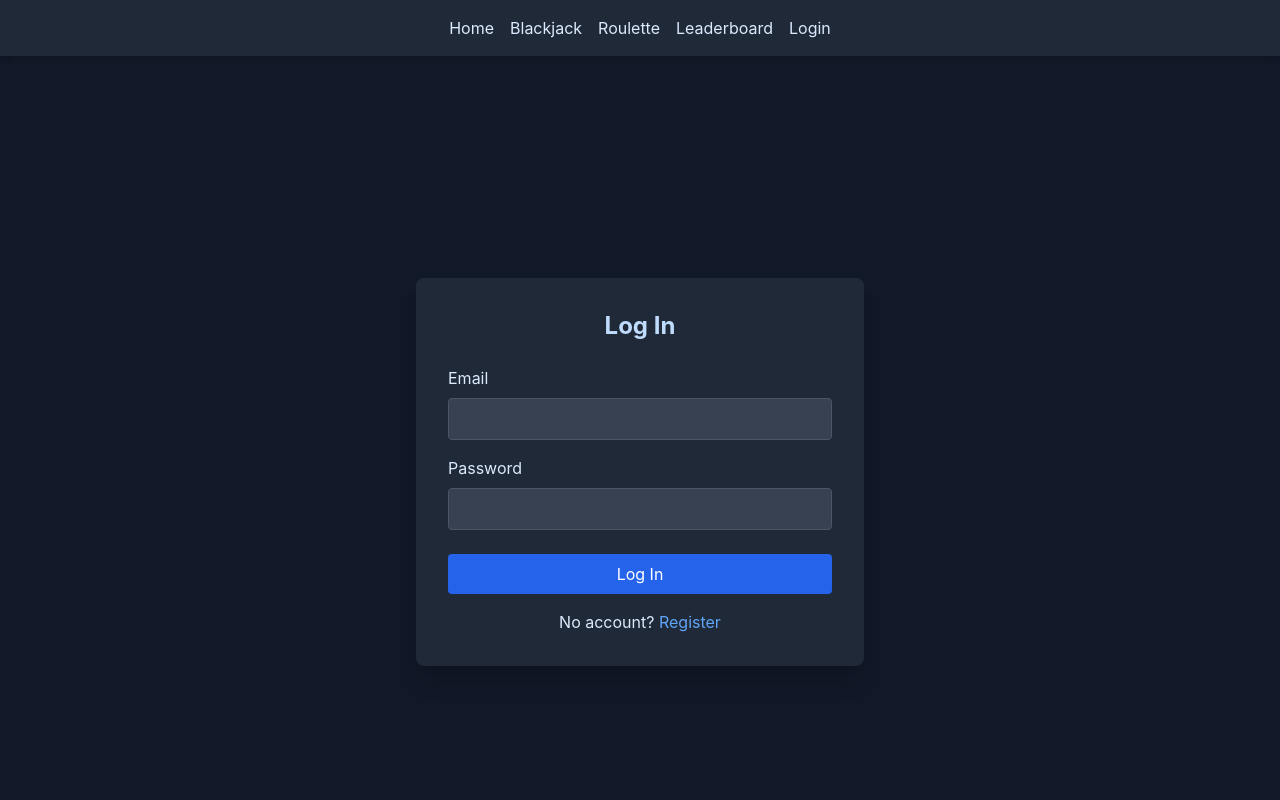
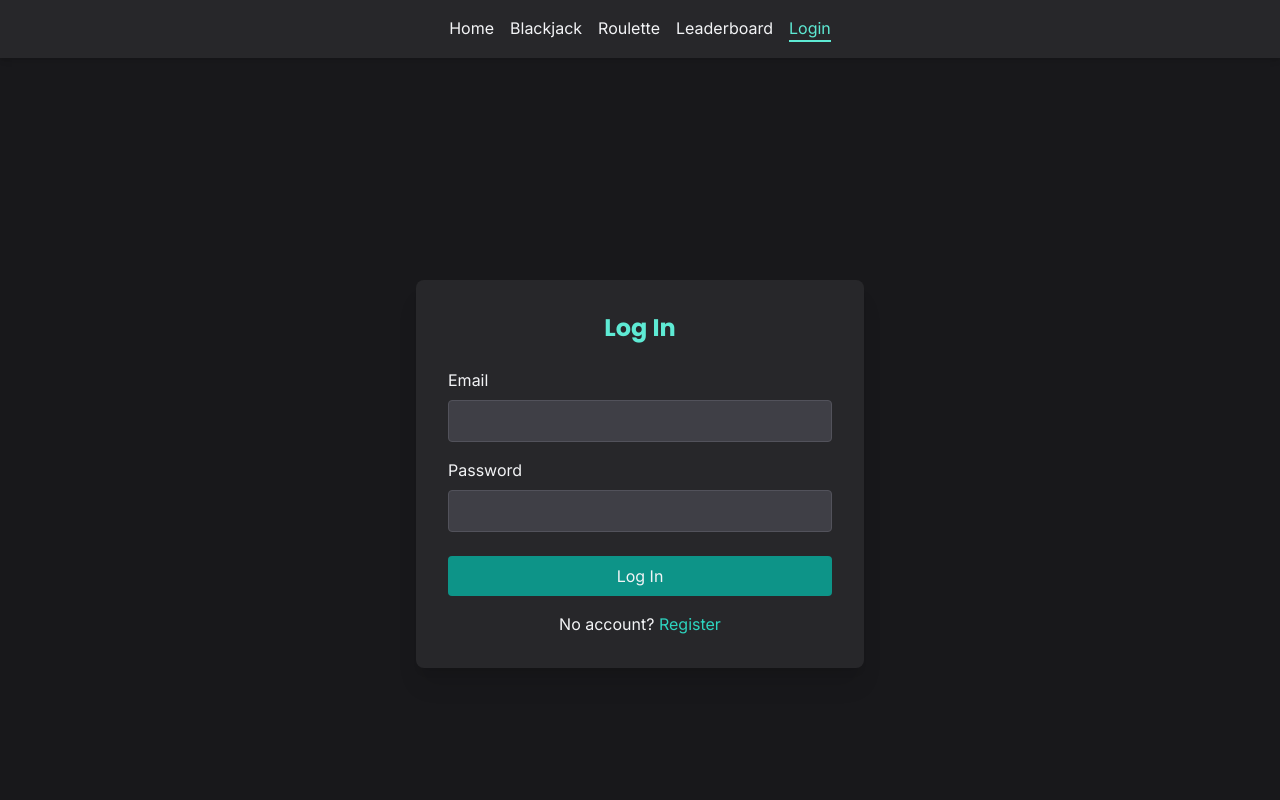
Before and after one commit to Adika713/gambling-website-frontend, a Next.js app: page /login in a window 1280 px wide. Shown: the top 800 px of the page. Built offline with nearby package versions, Linux system fonts and the light colour scheme.

Commit message:
Update styles with new fonts and colors, highlight navbar, fix leaderboard

```diff
--- a/components/Navbar.js
+++ b/components/Navbar.js
@@ -1,53 +1,75 @@
 import Link from 'next/link';
+import { useRouter } from 'next/router';
 import { useContext } from 'react';
 import { AuthContext } from '../pages/_app';
 
 export default function Navbar() {
   const { isAuthenticated, setIsAuthenticated, balance } = useContext(AuthContext);
+  const router = useRouter();
 
   const handleLogout = () => {
     localStorage.removeItem('token');
     setIsAuthenticated(false);
   };
 
+  const isActive = (path) => router.pathname === path;
+
   return (
-    <nav className="bg-gray-800 p-4 shadow-md">
+    <nav className="bg-zinc-800 p-4 shadow-md">
       <div className="container mx-auto flex justify-between items-center">
         <div className="flex-1"></div>
         <div className="flex space-x-4">
-          <Link href="/" className="text-blue-100 hover:text-blue-400">
+          <Link
+            href="/"
+            className={`text-gray-100 hover:text-teal-300 ${isActive('/') ? 'text-teal-300 border-b-2 border-teal-300' : ''}`}
+          >
             Home
           </Link>
-          <Link href="/blackjack" className="text-blue-100 hover:text-blue-400">
+          <Link
+            href="/blackjack"
+            className={`text-gray-100 hover:text-teal-300 ${isActive('/blackjack') ? 'text-teal-300 border-b-2 border-teal-300' : ''}`}
+          >
             Blackjack
           </Link>
-          <Link href="/roulette" className="text-blue-100 hover:text-blue-400">
+          <Link
+            href="/roulette"
+            className={`text-gray-100 hover:text-teal-300 ${isActive('/roulette') ? 'text-teal-300 border-b-2 border-teal-300' : ''}`}
+          >
             Roulette
           </Link>
-          <Link href="/leaderboard" className="text-blue-100 hover:text-blue-400">
+          <Link
+            href="/leaderboard"
+            className={`text-gray-100 hover:text-teal-300 ${isActive('/leaderboard') ? 'text-teal-300 border-b-2 border-teal-300' : ''}`}
+          >
             Leaderboard
           </Link>
           {isAuthenticated ? (
             <>
-              <Link href="/profile" className="text-blue-100 hover:text-blue-400">
+              <Link
+                href="/profile"
+                className={`text-gray-100 hover:text-teal-300 ${isActive('/profile') ? 'text-teal-300 border-b-2 border-teal-300' : ''}`}
+              >
                 Profile
               </Link>
               <button
                 onClick={handleLogout}
-                className="text-blue-100 hover:text-blue-400"
+                className={`text-gray-100 hover:text-teal-300 ${isActive('/logout') ? 'text-teal-300 border-b-2 border-teal-300' : ''}`}
               >
                 Logout
               </button>
             </>
           ) : (
-            <Link href="/login" className="text-blue-100 hover:text-blue-400">
+            <Link
+              href="/login"
+              className={`text-gray-100 hover:text-teal-300 ${isActive('/login') ? 'text-teal-300 border-b-2 border-teal-300' : ''}`}
+            >
               Login
             </Link>
           )}
         </div>
         <div className="flex-1 text-right">
           {isAuthenticated && (
-            <span className="text-blue-100">Balance: {balance} credits</span>
+            <span className="text-gray-100">Balance: {balance} credits</span>
           )}
         </div>
       </div>
--- a/pages/_app.js
+++ b/pages/_app.js
@@ -39,16 +39,18 @@ export default function MyApp({ Component, pageProps }) {
         <title>Gambling Website</title>
         <meta name="description" content="Virtual currency gambling platform" />
         <link rel="icon" href="/favicon.ico" />
+        <link rel="preconnect" href="https://fonts.googleapis.com" />
+        <link rel="preconnect" href="https://fonts.gstatic.com" crossOrigin="anonymous" />
       </Head>
-      <div className="min-h-screen bg-gray-900 text-blue-200">
+      <div className="min-h-screen bg-zinc-900 text-gray-100">
         <Navbar />
         <main className="container mx-auto p-4">
           <Component {...pageProps} />
         </main>
-        <footer className="text-center py-4 text-blue-400">
+        <footer className="text-center py-4 text-teal-400">
           <p>This site uses virtual currency for entertainment purposes only.</p>
           <p>
-            <a href="https://beawaregambling.com" target="_blank" rel="noopener noreferrer" className="text-blue-400 hover:underline">
+            <a href="https://beawaregambling.com" target="_blank" rel="noopener noreferrer" className="text-teal-400 hover:text-teal-300">
               Be Aware Gambling
             </a>
           </p>
@@ -56,7 +58,7 @@ export default function MyApp({ Component, pageProps }) {
             href="https://paypal.me/airfalcon"
             target="_blank"
             rel="noopener noreferrer"
-            className="inline-block bg-blue-600 text-white px-4 py-2 rounded mt-2 hover:bg-blue-700"
+            className="inline-block bg-teal-600 text-gray-100 px-4 py-2 rounded mt-2 hover:bg-teal-700"
           >
             Donate via PayPal
           </a>
--- a/pages/leaderboard.js
+++ b/pages/leaderboard.js
@@ -3,24 +3,42 @@ import axios from 'axios';
 
 export default function Leaderboard() {
   const [leaderboard, setLeaderboard] = useState([]);
+  const [loading, setLoading] = useState(true);
+  const [error, setError] = useState('');
 
   useEffect(() => {
     const fetchLeaderboard = async () => {
+      setLoading(true);
+      setError('');
       try {
-        const res = await axios.get(`${process.env.NEXT_PUBLIC_API_URL}/users/leaderboard`);
+        const token = localStorage.getItem('token');
+        const res = await axios.get(`${process.env.NEXT_PUBLIC_API_URL}/users/leaderboard`, {
+          headers: { Authorization: `Bearer ${token}` },
+        });
+        console.log('Leaderboard response:', res.data); // Debug
         setLeaderboard(res.data);
       } catch (err) {
         console.error('Failed to fetch leaderboard:', err);
+        setError(err.response?.data?.message || 'Failed to load leaderboard');
+      } finally {
+        setLoading(false);
       }
     };
     fetchLeaderboard();
   }, []);
 
   return (
-    <div className="min-h-screen bg-gray-900 flex items-center justify-center p-4">
-      <div className="bg-gray-800 p-8 rounded-lg shadow-xl max-w-2xl w-full">
-        <h2 className="text-2xl font-bold mb-6 text-blue-200 text-center">Leaderboard</h2>
-        <table className="w-full text-blue-100">
+    <div className="min-h-screen bg-zinc-900 flex items-center justify-center p-4">
+      <div className="bg-zinc-800 p-8 rounded-lg shadow-xl max-w-2xl w-full">
+        <h2 className="text-2xl font-bold mb-6 text-teal-300 text-center">Leaderboard</h2>
+        {loading ? (
+          <p className="text-gray-100 text-center">Loading...</p>
+        ) : error ? (
+          <p className="text-red-500 text-center">{error}</p>
+        ) : leaderboard.length === 0 ? (
+          <p className="text-gray-100 text-center">No players found.</p>
+        ) : (
+          <table className="w-full text-gray-100">
             <thead>
               <tr>
                 <th className="text-left p-2">Rank</th>
@@ -30,7 +48,7 @@ export default function Leaderboard() {
             </thead>
             <tbody>
               {leaderboard.map((player, index) => (
-              <tr key={player._id} className="border-t border-gray-700">
+                <tr key={player._id} className="border-t border-zinc-700">
                   <td className="p-2">{index + 1}</td>
                   <td className="p-2">{player.discordName || 'Unknown'}</td>
                   <td className="p-2 text-right">{player.balance} credits</td>
@@ -38,6 +56,7 @@ export default function Leaderboard() {
               ))}
             </tbody>
           </table>
+        )}
       </div>
     </div>
   );
--- a/pages/login.js
+++ b/pages/login.js
@@ -5,7 +5,7 @@ import { useState, useContext } from 'react';
 import { TransitionGroup, CSSTransition } from 'react-transition-group';
 
 export default function AuthPanel() {
-         const [mode, setMode] = useState('login'); // 'login' or 'register'
+  const [mode, setMode] = useState('login');
   const [email, setEmail] = useState('');
   const [password, setPassword] = useState('');
   const [username, setUsername] = useState('');
@@ -55,8 +55,8 @@ import { useState, useContext } from 'react';
   };
 
   return (
-           <div className="min-h-screen bg-gray-900 flex items-center justify-center p-4">
-             <div className="bg-gray-800 p-8 rounded-lg shadow-xl max-w-md w-full">
+    <div className="min-h-screen bg-zinc-900 flex items-center justify-center p-4">
+      <div className="bg-zinc-800 p-8 rounded-lg shadow-xl max-w-md w-full">
         <TransitionGroup>
           <CSSTransition
             key={mode}
@@ -66,11 +66,11 @@ import { useState, useContext } from 'react';
             <div>
               {mode === 'login' ? (
                 <>
-                         <h2 className="text-2xl font-bold mb-6 text-blue-200 text-center">Log In</h2>
-                         {error && <p className="text-red-400 mb-4 text-center">{error}</p>}
+                  <h2 className="text-2xl font-bold mb-6 text-teal-300 text-center">Log In</h2>
+                  {error && <p className="text-red-500 mb-4 text-center">{error}</p>}
                   <form onSubmit={handleLogin}>
                     <div className="mb-4">
-                             <label htmlFor="email" className="block text-blue-100 mb-2">
+                      <label htmlFor="email" className="block text-gray-100 mb-2">
                         Email
                       </label>
                       <input
@@ -78,12 +78,12 @@ import { useState, useContext } from 'react';
                         id="email"
                         value={email}
                         onChange={(e) => setEmail(e.target.value)}
-                               className="w-full p-2 rounded bg-gray-700 text-blue-100 border border-gray-600 focus:outline-none focus:border-blue-500"
+                        className="w-full p-2 rounded bg-zinc-700 text-gray-100 border border-zinc-600 focus:outline-none focus:border-teal-500"
                         required
                       />
                     </div>
                     <div className="mb-6">
-                             <label htmlFor="password" className="block text-blue-100 mb-2">
+                      <label htmlFor="password" className="block text-gray-100 mb-2">
                         Password
                       </label>
                       <input
@@ -91,23 +91,23 @@ import { useState, useContext } from 'react';
                         id="password"
                         value={password}
                         onChange={(e) => setPassword(e.target.value)}
-                               className="w-full p-2 rounded bg-gray-700 text-blue-100 border border-gray-600 focus:outline-none focus:border-blue-500"
+                        className="w-full p-2 rounded bg-zinc-700 text-gray-100 border border-zinc-600 focus:outline-none focus:border-teal-500"
                         required
                       />
                     </div>
                     <button
                       type="submit"
-                             className="w-full bg-blue-600 text-white p-2 rounded hover:bg-blue-700 transition-colors"
+                      className="w-full bg-teal-600 text-gray-100 p-2 rounded hover:bg-teal-700 transition-colors"
                     >
                       Log In
                     </button>
                   </form>
-                         <p className="text-blue-100 mt-4 text-center">
+                  <p className="text-gray-100 mt-4 text-center">
                     No account?{' '}
                     <button
                       type="button"
                       onClick={() => switchMode('register')}
-                             className="text-blue-400 hover:underline"
+                      className="text-teal-400 hover:text-teal-300"
                     >
                       Register
                     </button>
@@ -115,11 +115,11 @@ import { useState, useContext } from 'react';
                 </>
               ) : (
                 <>
-                         <h2 className="text-2xl font-bold mb-6 text-blue-200 text-center">Register</h2>
-                         {error && <p className="text-red-400 mb-4 text-center">{error}</p>}
+                  <h2 className="text-2xl font-bold mb-6 text-teal-300 text-center">Register</h2>
+                  {error && <p className="text-red-500 mb-4 text-center">{error}</p>}
                   <form onSubmit={handleRegister}>
                     <div className="mb-4">
-                             <label htmlFor="username" className="block text-blue-100 mb-2">
+                      <label htmlFor="username" className="block text-gray-100 mb-2">
                         Username
                       </label>
                       <input
@@ -127,12 +127,12 @@ import { useState, useContext } from 'react';
                         id="username"
                         value={username}
                         onChange={(e) => setUsername(e.target.value)}
-                               className="w-full p-2 rounded bg-gray-700 text-blue-100 border border-gray-600 focus:outline-none focus:border-blue-500"
+                        className="w-full p-2 rounded bg-zinc-700 text-gray-100 border border-zinc-600 focus:outline-none focus:border-teal-500"
                         required
                       />
                     </div>
                     <div className="mb-4">
-                             <label htmlFor="email" className="block text-blue-100 mb-2">
+                      <label htmlFor="email" className="block text-gray-100 mb-2">
                         Email
                       </label>
                       <input
@@ -140,12 +140,12 @@ import { useState, useContext } from 'react';
                         id="email"
                         value={email}
                         onChange={(e) => setEmail(e.target.value)}
-                               className="w-full p-2 rounded bg-gray-700 text-blue-100 border border-gray-600 focus:outline-none focus:border-blue-500"
+                        className="w-full p-2 rounded bg-zinc-700 text-gray-100 border border-zinc-600 focus:outline-none focus:border-teal-500"
                         required
                       />
                     </div>
                     <div className="mb-6">
-                             <label htmlFor="password" className="block text-blue-100 mb-2">
+                      <label htmlFor="password" className="block text-gray-100 mb-2">
                         Password
                       </label>
                       <input
@@ -153,23 +153,23 @@ import { useState, useContext } from 'react';
                         id="password"
                         value={password}
                         onChange={(e) => setPassword(e.target.value)}
-                               className="w-full p-2 rounded bg-gray-700 text-blue-100 border border-gray-600 focus:outline-none focus:border-blue-500"
+                        className="w-full p-2 rounded bg-zinc-700 text-gray-100 border border-zinc-600 focus:outline-none focus:border-teal-500"
                         required
                       />
                     </div>
                     <button
                       type="submit"
-                             className="w-full bg-blue-600 text-white p-2 rounded hover:bg-blue-700 transition-colors"
+                      className="w-full bg-teal-600 text-gray-100 p-2 rounded hover:bg-teal-700 transition-colors"
                     >
                       Register
                     </button>
                   </form>
-                         <p className="text-blue-100 mt-4 text-center">
+                  <p className="text-gray-100 mt-4 text-center">
                     Already have an account?{' '}
                     <button
                       type="button"
                       onClick={() => switchMode('login')}
-                             className="text-blue-400 hover:underline"
+                      className="text-teal-400 hover:text-teal-300"
                     >
                       Log In
                     </button>
--- a/pages/profile.js
+++ b/pages/profile.js
@@ -1,120 +1,99 @@
-import { useEffect, useState, useContext } from 'react';
+import { useState, useEffect, useContext } from 'react';
 import axios from 'axios';
-import { useRouter } from 'next/router';
 import { AuthContext } from '../pages/_app';
 
 export default function Profile() {
-  const { isAuthenticated } = useContext(AuthContext);
+  const { isAuthenticated, balance } = useContext(AuthContext);
   const [user, setUser] = useState(null);
-  const [error, setError] = useState('');
-  const [success, setSuccess] = useState('');
-  const router = useRouter();
+  const [currentPage, setCurrentPage] = useState(1);
+  const itemsPerPage = 10;
 
   useEffect(() => {
+    if (isAuthenticated) {
       const fetchUser = async () => {
         try {
           const token = localStorage.getItem('token');
-        const res = await axios.get(`${process.env.NEXT_PUBLIC_API_URL}/api/user/profile`, {
+          const res = await axios.get(`${process.env.NEXT_PUBLIC_API_URL}/users/me`, {
             headers: { Authorization: `Bearer ${token}` },
           });
           setUser(res.data);
         } catch (err) {
-        setError('Failed to load profile');
+          console.error('Failed to fetch user:', err);
         }
       };
-    if (isAuthenticated) fetchUser();
+      fetchUser();
+    }
+  }, [isAuthenticated]);
 
-    // Handle OAuth callback query parameters
-    const { error, success } = router.query;
-    if (error) setError(decodeURIComponent(error));
-    if (success) setSuccess(decodeURIComponent(success));
-  }, [router.query, isAuthenticated]);
-
-  const connectDiscord = () => {
-    const token = localStorage.getItem('token');
-    if (!token) {
-      setError('Please log in to connect with Discord');
-      return;
-    }
-    const state = encodeURIComponent(token);
-    window.location.href = `${process.env.NEXT_PUBLIC_API_URL}/auth/discord?state=${state}`;
-  };
-
-  const handleAvatarError = (e) => {
-    e.target.src = 'https://cdn.discordapp.com/embed/avatars/0.png';
-  };
-
+  if (!isAuthenticated || !user) {
     return (
-    <div className="max-w-4xl mx-auto p-4 mt-16">
-      <h2 className="text-3xl font-bold mb-6 text-blue-200">Profile</h2>
-      {error && <p className="text-red-400 mb-4">{error}</p>}
-      {success && <p className="text-green-400 mb-4">{success}</p>}
-      {user && (
-        <div className="space-y-6">
-          {/* Discord Card */}
-          <div className="bg-gray-800 p-6 rounded-lg shadow-xl flex items-center space-x-4">
-            {user.discordId ? (
-              <>
-                <img
-                  src={user.discordAvatar || 'https://cdn.discordapp.com/embed/avatars/0.png'}
-                  alt="Discord Avatar"
-                  className="w-16 h-16 rounded-full border-2 border-blue-500"
-                  onError={handleAvatarError}
-                />
-                <div>
-                  <h3 className="text-xl font-semibold text-blue-200">
-                    {user.discordName}
-                  </h3>
-                  <p className="text-blue-100">{user.discordName}</p>
-                </div>
-              </>
-            ) : (
-              <div className="flex items-center space-x-4">
-                <div className="w-16 h-16 rounded-full bg-gray-600 flex items-center justify-center">
-                  <span className="text-blue-200 text-sm">No Avatar</span>
-                </div>
-                <div>
-                  <h3 className="text-xl font-semibold text-blue-200">Not Connected</h3>
-                  <button
-                    onClick={connectDiscord}
-                    className="mt-2 bg-blue-600 text-white px-4 py-2 rounded hover:bg-blue-700 transition-colors"
-                  >
-                    Connect with Discord
-                  </button>
-                </div>
-              </div>
-            )}
-          </div>
-
-          {/* User Info Card */}
-          <div className="bg-gray-800 p-6 rounded-lg shadow-xl">
-            <h3 className="text-xl font-semibold mb-4 text-blue-200">Account Details</h3>
-            <p className="text-blue-100 mb-2">
-              <strong>Username:</strong> {user.username}
-            </p>
-            <p className="text-blue-100 mb-2">
-              <strong>Email:</strong> {user.email}
-            </p>
-            <p className="text-blue-100 mb-4">
-              <strong>Balance:</strong>{' '}
-              <img src="/chip.png" alt="Chip" className="inline w-4 h-4" onError={(e) => (e.target.src = '/chip.svg')} /> {user.balance}
-            </p>
-            <h3 className="text-xl font-semibold mt-6 mb-4 text-blue-200">Game History</h3>
-            <ul className="space-y-2">
-              {user.gameHistory.map((game, index) => (
-                <li
-                  key={index}
-                  className="p-3 bg-gray-700 rounded border border-gray-600 text-blue-100"
-                >
-                  {game.game} - Bet: <img src="/chip.png" alt="Chip" className="inline w-4 h-4" onError={(e) => (e.target.src = '/chip.svg')} />{' '}
-                  {game.bet} - Outcome: {game.outcome} -{' '}
-                  {new Date(game.timestamp).toLocaleString()}
-                </li>
-              ))}
-            </ul>
-          </div>
-        </div>
-      )}
+      <div className="min-h-screen bg-zinc-900 flex items-center justify-center p-4">
+        <p className="text-gray-100">Please log in to view your profile.</p>
       </div>
     );
   }
+
+  const { discordName, email, gameHistory = [] } = user;
+  const totalPages = Math.ceil(gameHistory.length / itemsPerPage);
+  const startIndex = (currentPage - 1) * itemsPerPage;
+  const currentHistory = gameHistory.slice(startIndex, startIndex + itemsPerPage);
+
+  return (
+    <div className="min-h-screen bg-zinc-900 flex items-center justify-center p-4">
+      <div className="bg-zinc-800 p-8 rounded-lg shadow-xl max-w-2xl w-full">
+        <h2 className="text-2xl font-bold mb-6 text-teal-300 text-center">Profile</h2>
+        <div className="text-gray-100 mb-6">
+          <p><strong>Discord Name:</strong> {discordName || 'Unknown'}</p>
+          <p><strong>Email:</strong> {email}</p>
+          <p><strong>Balance:</strong> {balance} credits</p>
+        </div>
+        <h3 className="text-xl font-bold mb-4 text-teal-300">Bet History</h3>
+        {gameHistory.length === 0 ? (
+          <p className="text-gray-100">No bets placed yet.</p>
+        ) : (
+          <>
+            <table className="w-full text-gray-100 mb-4">
+              <thead>
+                <tr>
+                  <th className="text-left p-2">Game</th>
+                  <th className="text-right p-2">Bet Amount</th>
+                  <th className="text-right p-2">Outcome</th>
+                  <th className="text-right p-2">Date</th>
+                </tr>
+              </thead>
+              <tbody>
+                {currentHistory.map((bet, index) => (
+                  <tr key={index} className="border-t border-zinc-700">
+                    <td className="p-2">{bet.game}</td>
+                    <td className="p-2 text-right">{bet.amount} credits</td>
+                    <td className="p-2 text-right">{bet.outcome}</td>
+                    <td className="p-2 text-right">{new Date(bet.date).toLocaleDateString()}</td>
+                  </tr>
+                ))}
+              </tbody>
+            </table>
+            <div className="flex justify-between">
+              <button
+                onClick={() => setCurrentPage((prev) => Math.max(prev - 1, 1))}
+                disabled={currentPage === 1}
+                className="bg-teal-600 text-gray-100 px-4 py-2 rounded hover:bg-teal-700 disabled:bg-zinc-600"
+              >
+                Previous
+              </button>
+              <span className="text-gray-100">
+                Page {currentPage} of {totalPages}
+              </span>
+              <button
+                onClick={() => setCurrentPage((prev) => Math.min(prev + 1, totalPages))}
+                disabled={currentPage === totalPages}
+                className="bg-teal-600 text-gray-100 px-4 py-2 rounded hover:bg-teal-700 disabled:bg-zinc-600"
+              >
+                Next
+              </button>
+            </div>
+          </>
+        )}
+      </div>
+    </div>
+  );
+}
--- a/styles/globals.css
+++ b/styles/globals.css
@@ -1,16 +1,14 @@
+@import url('https://fonts.googleapis.com/css2?family=Inter:wght@400;500;600&family=Poppins:wght@600;700&display=swap');
+
 @tailwind base;
 @tailwind components;
 @tailwind utilities;
 
-body {
-  @apply bg-gray-900 text-gray-100;
-  font-family: 'Inter', sans-serif;
+@layer base {
+  html {
+    font-family: 'Inter', sans-serif;
+  }
+  h1, h2, h3, h4, h5, h6 {
+    font-family: 'Poppins', sans-serif;
+  }
 }
-
-h1, h2, h3 {
-  @apply font-bold text-blue-200;
-}
-
-button, a {
-  @apply transition-colors duration-200;
-}
```
Also changed, not shown: pages/blackjack.js (+9 -9 lines). Lines whose indentation alone changed are shown as unchanged.
